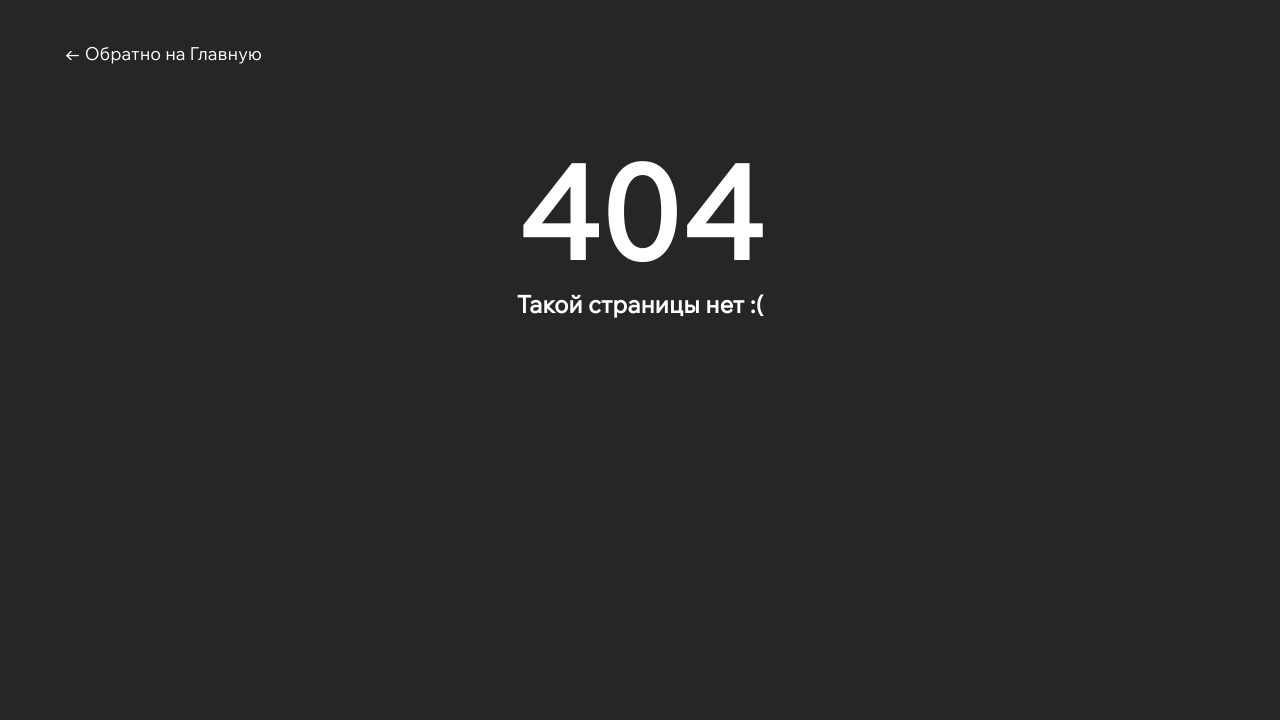
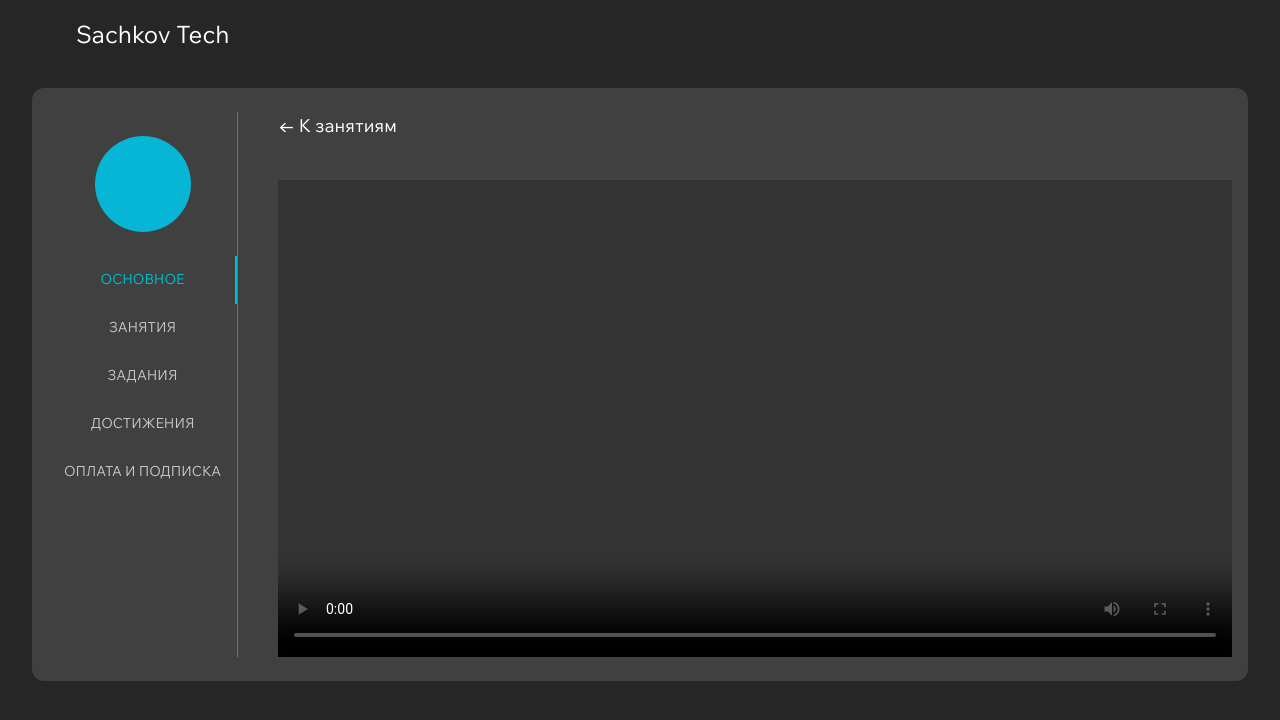
Before and after one commit to Julia-Sachkova/tech-front, a React (Vite) app: page /profile/lessons/1 in a window 1280 px wide. Before the commit this address had no page. Shown: the top 720 px of the page. Built offline with nearby package versions, Linux system fonts and the light colour scheme; some icons are missing.

Commit message:
lesson page + fix tabs

```diff
--- a/src/pages/Admin/Admin.tsx
+++ b/src/pages/Admin/Admin.tsx
@@ -1,5 +1,5 @@
 import { Tab, Tabs } from "@mui/material";
-import { useState } from "react";
+import { useEffect, useState } from "react";
 import { Link, Outlet } from "react-router-dom";
 import SchoolIcon from "@mui/icons-material/School";
 import PlayCircleFilledIcon from "@mui/icons-material/PlayCircleFilled";
@@ -7,13 +7,41 @@ import FormatListBulletedIcon from "@mui/icons-material/FormatListBulleted";
 import ContentBlock from "../../components/ContentBlock";
 
 const Admin = () => {
-  const [tabValue, setTabValue] = useState(0);
+  const currentTab = () => {
+    const pathArr = window.location.pathname.split("/");
+    let curPath;
+
+    if (pathArr[pathArr.length - 1].includes(":")) {
+      const newArr = pathArr.slice(0, -1);
+
+      curPath = newArr[newArr.length - 1];
+    } else {
+      curPath = pathArr?.[pathArr.length - 1];
+    }
+
+    switch (curPath) {
+      case "students":
+        return 0;
+      case "lessons":
+        return 1;
+      case "tasks":
+        return 2;
+      default:
+        return 0;
+    }
+  };
+
+  const [tabValue, setTabValue] = useState(currentTab);
 
   const handleChange = (event: React.SyntheticEvent, newValue: number) => {
     console.log(event);
 
     setTabValue(newValue);
   };
+
+  useEffect(() => {
+    currentTab();
+  }, []);
 
   return (
     <div className="flex flex-1">
--- /dev/null
+++ b/src/pages/Admin/Lessons/Lesson/Lesson.tsx
@@ -0,0 +1,31 @@
+import { useEffect, useState } from "react";
+import { useNavigate, useParams } from "react-router-dom";
+import { useAppSelector } from "../../../../hooks";
+import { LessonType } from "../../../../types/Lesson";
+
+const Lesson = () => {
+  const navigate = useNavigate();
+  const { id } = useParams();
+
+  const [lesson, setlesson] = useState<LessonType>({} as LessonType);
+
+  const lessons = useAppSelector((state) => state.lessons.lessons);
+
+  useEffect(() => {
+    const curLesson = lessons.find((l) => l.id === id?.substring(1));
+
+    setlesson(curLesson || ({} as LessonType));
+  }, []);
+
+  return (
+    <div className="flex flex-1 flex-col gap-10">
+      <button onClick={() => navigate(-1)} className="text-lg w-fit">
+        ← К занятиям
+      </button>
+
+      <video controls className="w-full" src={lesson.link} />
+    </div>
+  );
+};
+
+export default Lesson;
--- a/src/pages/Admin/Lessons/Lessons.tsx
+++ b/src/pages/Admin/Lessons/Lessons.tsx
@@ -1,30 +1,7 @@
-import { useEffect } from "react";
-import { useAppDispatch, useAppSelector } from "../../../hooks";
-import { getLessons } from "../../../store/reducers/lessonsSlice";
+import { Outlet } from "react-router-dom";
 
 const Lessons = () => {
-  const dispatch = useAppDispatch();
-
-  const lessons = useAppSelector((state) => state.lessons.lessons);
-
-  useEffect(() => {
-    dispatch(getLessons());
-  }, []);
-
-  return (
-    <ul className="grid grid-cols-4 gap-5 flex-1 h-fit">
-      {lessons.map((lesson) => (
-        <li
-          className="flex flex-col items-start gap-3 h-full px-5 py-3 bg-neutral-600 rounded-lg shadow-xl cursor-pointer transition ease-in-out duration-300 hover:scale-110 hover:drop-shadow-xl"
-          key={lesson.id}
-        >
-          <span className="text-neutral-300">{lesson.date}</span>
-
-          <span className="text-lg font-semibold">{lesson.title}</span>
-        </li>
-      ))}
-    </ul>
-  );
+  return <Outlet />;
 };
 
 export default Lessons;
--- /dev/null
+++ b/src/pages/Admin/Lessons/LessonsList/LessonsList.tsx
@@ -0,0 +1,33 @@
+import { useEffect } from "react";
+import { useAppDispatch, useAppSelector } from "../../../../hooks";
+import { getLessons } from "../../../../store/reducers/lessonsSlice";
+import { Link } from "react-router-dom";
+
+const LessonsList = () => {
+  const dispatch = useAppDispatch();
+
+  const lessons = useAppSelector((state) => state.lessons.lessons);
+
+  useEffect(() => {
+    dispatch(getLessons());
+  }, []);
+
+  return (
+    <ul className="grid grid-cols-4 gap-5 flex-1 h-fit">
+      {lessons.map((lesson) => (
+        <li key={lesson.id}>
+          <Link
+            to={`:${lesson.id}`}
+            className="flex flex-col items-start gap-3 h-full px-5 py-3 bg-neutral-600 rounded-lg shadow-xl cursor-pointer transition ease-in-out duration-300 hover:scale-110 hover:drop-shadow-xl"
+          >
+            <span className="text-neutral-300">{lesson.date}</span>
+
+            <span className="text-lg font-semibold">{lesson.title}</span>
+          </Link>
+        </li>
+      ))}
+    </ul>
+  );
+};
+
+export default LessonsList;
--- a/src/pages/Profile/Profile.tsx
+++ b/src/pages/Profile/Profile.tsx
@@ -1,4 +1,4 @@
-import { useState } from "react";
+import { useEffect, useState } from "react";
 import ContentBlock from "../../components/ContentBlock";
 import { Tab, Tabs, TextField } from "@mui/material";
 import { Link, Outlet } from "react-router-dom";
@@ -8,7 +8,36 @@ import { Icon } from "@iconify/react";
 import { useAppSelector } from "../../hooks";
 
 const Profile = () => {
-  const [tabValue, setTabValue] = useState(0);
+  const currentTab = () => {
+    const pathArr = window.location.pathname.split("/");
+    let curPath;
+
+    if (pathArr[pathArr.length - 1].includes(":")) {
+      const newArr = pathArr.slice(0, -1);
+
+      curPath = newArr[newArr.length - 1];
+    } else {
+      curPath = pathArr?.[pathArr.length - 1];
+    }
+
+    switch (curPath) {
+      case "general":
+        return 0;
+      case "lessons":
+      case "review":
+        return 1;
+      case "issues":
+        return 2;
+      case "achievements":
+        return 3;
+      case "payment":
+        return 4;
+      default:
+        return 0;
+    }
+  };
+
+  const [tabValue, setTabValue] = useState(currentTab);
 
   const user = useAppSelector((state) => state.user.user);
 
@@ -55,6 +84,10 @@ const Profile = () => {
   const handleLogout = () => {
     localStorage.removeItem("token");
   };
+
+  useEffect(() => {
+    currentTab();
+  }, []);
 
   return (
     <section>
--- a/src/store/reducers/lessonsSlice.ts
+++ b/src/store/reducers/lessonsSlice.ts
@@ -1,8 +1,8 @@
 import { createSlice } from "@reduxjs/toolkit";
-import { Lesson } from "../../types/Lesson";
+import { LessonType } from "../../types/Lesson";
 
 interface LessonsState {
-  lessons: Lesson[];
+  lessons: LessonType[];
 }
 
 const initialState: LessonsState = {
@@ -20,7 +20,7 @@ export const LessonsSlice = createSlice({
           title: "Lesson 1",
           description: "",
           date: "31.07.2024",
-          link: "",
+          link: "https://ik.imagekit.io/ikmedia/example_video.mp4",
           record: "",
           comments: "",
           homework: "",
@@ -33,7 +33,7 @@ export const LessonsSlice = createSlice({
           title: "Lesson 2",
           description: "",
           date: "31.08.2024",
-          link: "",
+          link: "https://ik.imagekit.io/ikmedia/example_video.mp4",
           record: "",
           comments: "",
           homework: "",
@@ -46,7 +46,7 @@ export const LessonsSlice = createSlice({
           title: "Lesson 3",
           description: "",
           date: "30.09.2024",
-          link: "",
+          link: "https://ik.imagekit.io/ikmedia/example_video.mp4",
           record: "",
           comments: "",
           homework: "",
@@ -59,7 +59,7 @@ export const LessonsSlice = createSlice({
           title: "Lesson 4",
           description: "",
           date: "31.10.2024",
-          link: "",
+          link: "https://ik.imagekit.io/ikmedia/example_video.mp4",
           record: "",
           comments: "",
           homework: "",
@@ -72,7 +72,7 @@ export const LessonsSlice = createSlice({
           title: "Lesson 5",
           description: "",
           date: "30.11.2024",
-          link: "",
+          link: "https://ik.imagekit.io/ikmedia/example_video.mp4",
           record: "",
           comments: "",
           homework: "",
--- a/src/types/Lesson.ts
+++ b/src/types/Lesson.ts
@@ -1,4 +1,4 @@
-export type Lesson = {
+export type LessonType = {
   id: string;
   title: string;
   description: string;
```
Also changed, not shown: src/route.tsx (+22 -2 lines).
